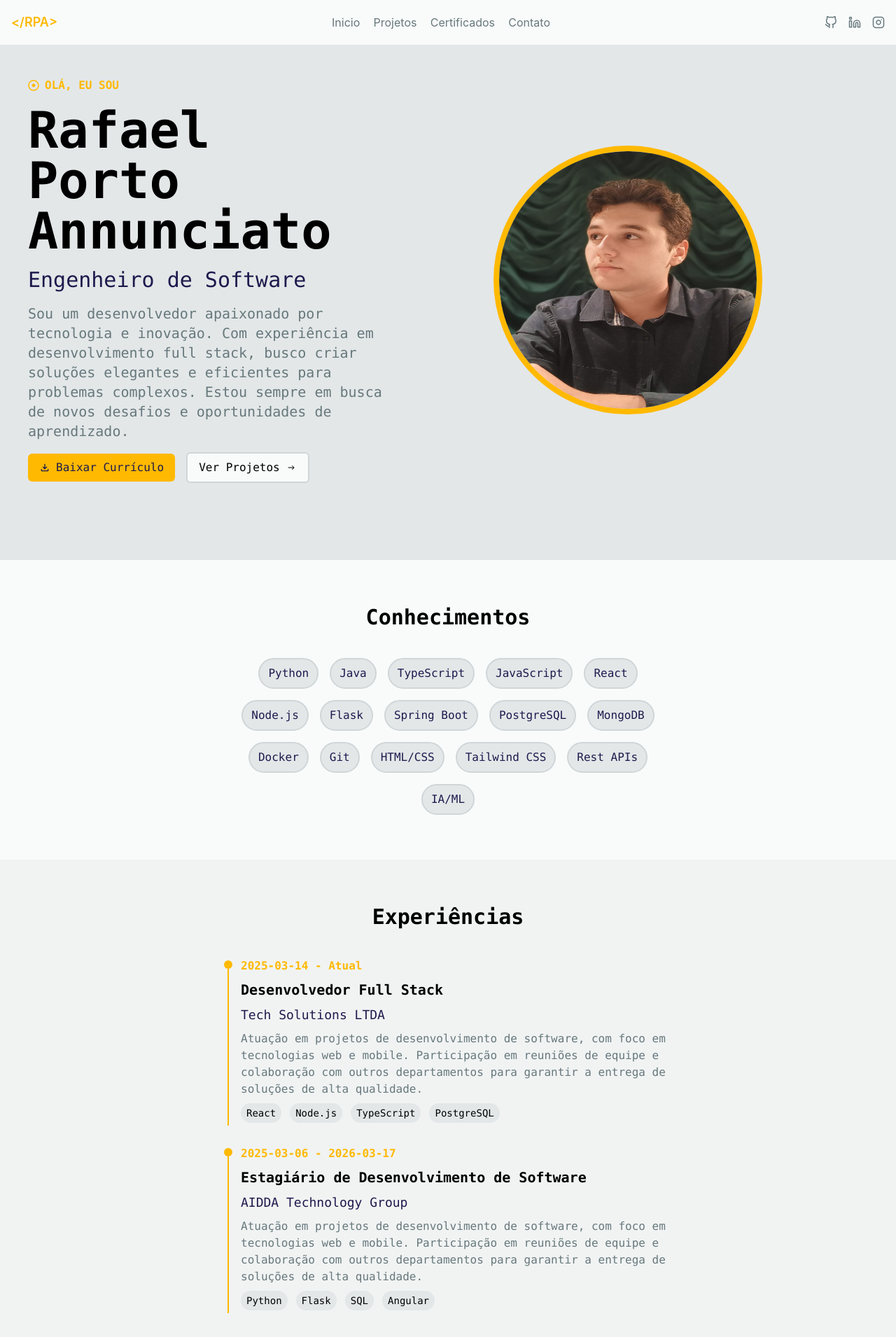
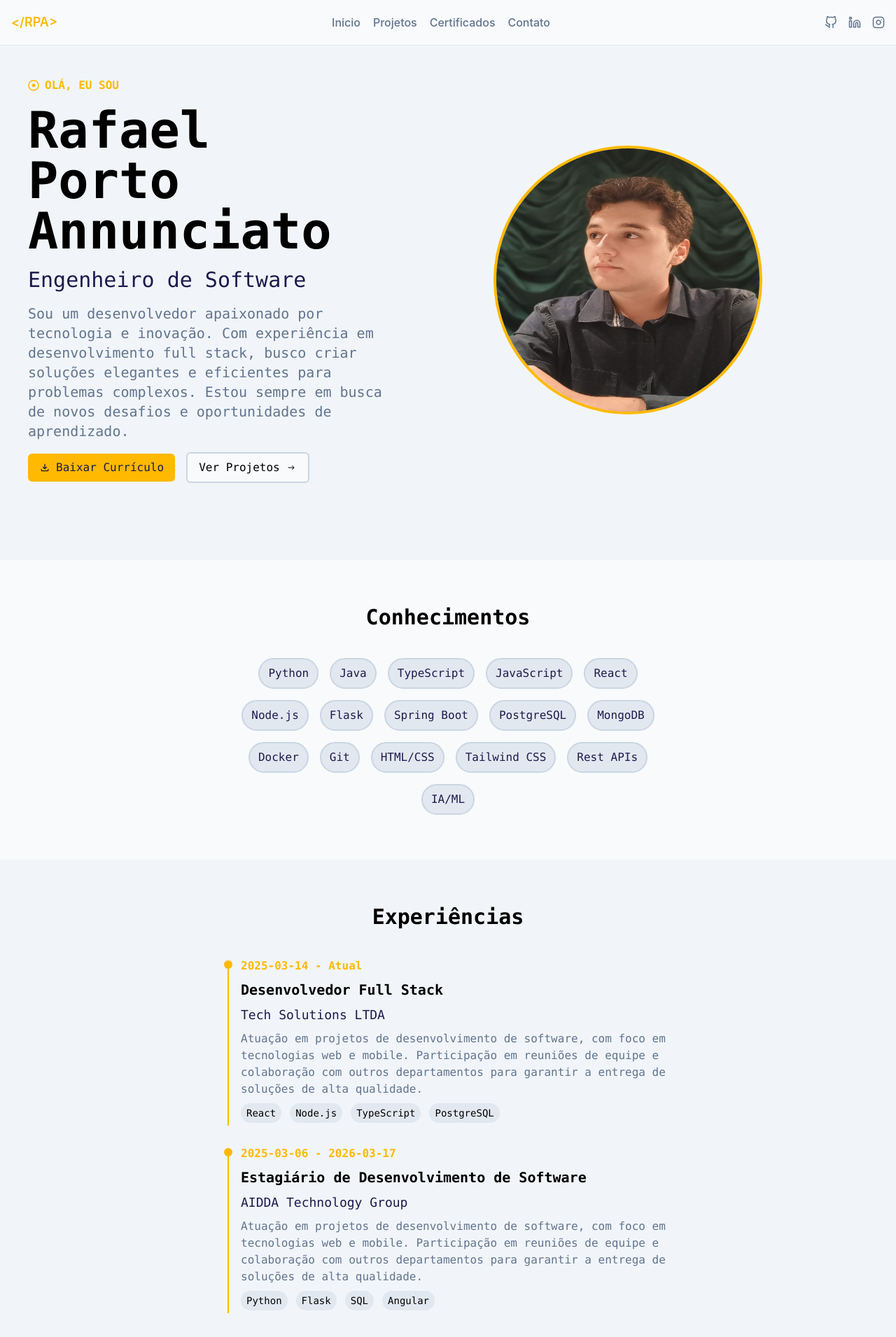
Before and after one commit to RafaelPA13/portifolio-v2, a React (Vite) app: page / in a window 1280 px wide. Shown: the top 1910 px of the page at 70% size. Built offline with nearby package versions, Linux system fonts and the light colour scheme.

Commit message:
fix: Ajuste ma coloração

```diff
--- a/src/components/experienciasCard.jsx
+++ b/src/components/experienciasCard.jsx
@@ -12,7 +12,7 @@ export default function ExperienciasCard({ experiencia }) {
             <h5 className="font-semibold text-amber-400">{experiencia.data_inicio} - {experiencia.data_fim ? experiencia.data_fim : "Atual"}</h5>
             <h3 className="font-bold text-xl">{experiencia.cargo}</h3>
             <h4 className="font-medium text-lg text-indigo-950">{experiencia.empresa}</h4>
-            <p className="text-base text-mist-500">{experiencia.descricao}</p>
+            <p className="text-base text-slate-500">{experiencia.descricao}</p>
             <ul className="flex flex-wrap gap-3">
                 {experiencia.tecnologias.map((tecnologia, index) => (
                     <Skill key={index} skill={tecnologia} animated={false} inicio={false} card={true} />
--- a/src/components/filtro.jsx
+++ b/src/components/filtro.jsx
@@ -2,7 +2,7 @@ export default function Filtro({ options, selectedOption, onSelect }) {
   return (
     <ul className="flex items-center justify-center flex-wrap gap-2 w-full md:w-[95%]">
       <li
-        className={`py-2 px-3 rounded-full hover:cursor-pointer transition-colors ${selectedOption !== "Todos" ? "bg-mist-200 text-indigo-950 hover:bg-indigo-950 hover:text-mist-50" : "bg-amber-400 text-indigo-950"}`}
+        className={`py-2 px-3 rounded-full hover:cursor-pointer transition-colors ${selectedOption !== "Todos" ? "bg-slate-200 text-indigo-950 hover:bg-indigo-950 hover:text-slate-50" : "bg-amber-400 text-indigo-950"}`}
         onClick={() => onSelect("Todos")}
       >
         Todos
@@ -10,7 +10,7 @@ export default function Filtro({ options, selectedOption, onSelect }) {
       {options.map((option, index) => (
         <li
             key={index}
-            className={`py-2 px-3 rounded-full hover:cursor-pointer transition-colors ${selectedOption === option ? "bg-amber-400 text-indigo-950" : "bg-mist-200 text-indigo-950 hover:bg-indigo-950 hover:text-mist-50"}`}
+            className={`py-2 px-3 rounded-full hover:cursor-pointer transition-colors ${selectedOption === option ? "bg-amber-400 text-indigo-950" : "bg-slate-200 text-indigo-950 hover:bg-indigo-950 hover:text-slate-50"}`}
             onClick={() => onSelect(option)}>
             {option}
         </li>
--- a/src/components/links.jsx
+++ b/src/components/links.jsx
@@ -5,7 +5,7 @@ export default function Links({ text, icon, to, blank, iconLeft }) {
     <Link
       to={to}
       target={blank ? "_blank" : "_self"}
-      className="px-4 py-2 bg-mist-50 border-2 border-mist-300 flex items-center gap-2 rounded-md transition-colors duration-300 hover:cursor-pointer hover:bg-amber-400"
+      className="px-4 py-2 bg-slate-50 border-2 border-slate-300 flex items-center gap-2 rounded-md transition-colors duration-300 hover:cursor-pointer hover:bg-amber-400"
     >
       {icon ? (
         iconLeft ? (
--- a/src/components/navbar.jsx
+++ b/src/components/navbar.jsx
@@ -54,7 +54,7 @@ export default function Navbar({ admin }) {
   const navLinks = admin ? adminLinks : clientLinks;
 
   return (
-    <header className="bg-mist-50 z-50 fixed top-0 left-0 w-full border-b border-mist-200">
+    <header className="bg-slate-50 z-50 fixed top-0 left-0 w-full border-b border-slate-200">
       <div className="h-16 flex items-center justify-between px-4">
         <span className="flex items-center gap-1 font-semibold text-lg">
           {admin && <LuLayoutDashboard className="text-amber-400" />}
@@ -65,7 +65,7 @@ export default function Navbar({ admin }) {
         <nav className={`hidden md:flex ${admin ? "w-[45%]" : "w-[25%]"} justify-between`}>
           {navLinks.map((link, index) => (
             <Link key={index} to={link.path}>
-              <span className="flex items-center gap-1 text-mist-500 hover:text-amber-400 transition-colors">
+              <span className="flex items-center gap-1 font-medium text-slate-500 hover:text-amber-400 transition-colors">
                 {link.icon}
                 {link.name}
               </span>
@@ -78,7 +78,7 @@ export default function Navbar({ admin }) {
               <RxExit /> Sair
             </button>
           ) : (
-            <ul className="flex gap-4 text-lg text-mist-500">
+            <ul className="flex gap-4 text-lg font-medium text-slate-500">
               <a className="hover:text-amber-400 transition-colors" href="https://github.com/RafaelPA13" target="_blank" rel="noopener noreferrer"><FiGithub /></a>
               <a className="hover:text-amber-400 transition-colors" href="https://www.linkedin.com/in/rafael-porto-annunciato-751512265" target="_blank" rel="noopener noreferrer"><FiLinkedin /></a>
               <a className="hover:text-amber-400 transition-colors" href="https://www.instagram.com/rafaportann__/" target="_blank" rel="noopener noreferrer"><FiInstagram /></a>
@@ -86,7 +86,7 @@ export default function Navbar({ admin }) {
           )}
         </div>
         <button
-          className="md:hidden text-2xl text-mist-500 hover:text-amber-400 transition-colors"
+          className="md:hidden text-2xl text-slate-500 hover:text-amber-400 transition-colors"
           onClick={toggleMenu}
           aria-label="Abrir menu"
         >
@@ -95,11 +95,11 @@ export default function Navbar({ admin }) {
       </div>
       {isVisible && (
         <div
-          className={`md:hidden absolute top-16 left-0 w-full h-screen bg-mist-50 shadow-md z-50 flex flex-col px-4 gap-1 transition-all duration-[400ms] ease-in-out ${openMenu ? "opacity-100 translate-y-0" : "opacity-0 -translate-y-4"}`}>
+          className={`md:hidden absolute top-16 left-0 w-full h-screen bg-slate-50 shadow-md z-50 flex flex-col px-4 gap-1 transition-all duration-[400ms] ease-in-out ${openMenu ? "opacity-100 translate-y-0" : "opacity-0 -translate-y-4"}`}>
           {navLinks.map((link, index) => (
             <Link key={index} to={link.path} onClick={handleClose}>
               <span
-                className={`flex items-center gap-2 py-3 border-b border-mist-200 text-mist-500 hover:text-amber-400 transition-colors transition-all duration-[400ms] ease-in-out ${openMenu ? "opacity-100 translate-x-0" : "opacity-0 -translate-x-4"}`}
+                className={`flex items-center gap-2 py-3 border-b border-slate-200 text-slate-500 hover:text-amber-400 transition-colors transition-all duration-[400ms] ease-in-out ${openMenu ? "opacity-100 translate-x-0" : "opacity-0 -translate-x-4"}`}
                 style={{ transitionDelay: `${index * 60}ms` }}
               >
                 {link.icon}
@@ -115,7 +115,7 @@ export default function Navbar({ admin }) {
               <RxExit /> Sair
             </button>
           ) : (
-            <div className="flex gap-5 mt-3 text-xl text-mist-500">
+            <div className="flex gap-5 mt-3 text-xl text-slate-500">
               <a className="hover:text-amber-400 transition-colors" href="https://github.com/RafaelPA13" target="_blank" rel="noopener noreferrer"><FiGithub /></a>
               <a className="hover:text-amber-400 transition-colors" href="https://www.linkedin.com/in/rafael-porto-annunciato-751512265" target="_blank" rel="noopener noreferrer"><FiLinkedin /></a>
               <a className="hover:text-amber-400 transition-colors" href="https://www.instagram.com/rafaportann__/" target="_blank" rel="noopener noreferrer"><FiInstagram /></a>
--- a/src/components/skill.jsx
+++ b/src/components/skill.jsx
@@ -1,6 +1,6 @@
 import useInView from "../hooks/useInView";
 
-export default function Skill({ skill, animated = true, delay = 0, inicio = true, card = false, amarelo = false, }) {
+export default function Skill({ skill, animated = true, delay = 0, inicio = true, card = false }) {
   const { ref, inView } = useInView();
 
   return (
@@ -8,8 +8,8 @@ export default function Skill({ skill, animated = true, delay = 0, inicio = true
       ref={ref}
       style={animated ? { animationDelay: `${delay}ms`, animationFillMode: "backwards" } : {}}
       className={
-        `${inicio ? "bg-mist-200 border-2 border-mist-300 px-3 py-2 text-indigo-950"
-          : card ? "bg-mist-200 border-0 px-2 py-1 text-sm" : "bg-amber-100 border-0 px-2 py-1 text-sm text-amber-400"}
+        `${inicio ? "bg-slate-200 border-2 border-slate-300 px-3 py-2 text-indigo-950"
+          : card ? "bg-slate-200 border-0 px-2 py-1 text-sm" : "bg-amber-100 border-0 px-2 py-1 text-sm text-amber-400"}
         rounded-full transition-opacity duration-300
         ${animated ? (inView ? "animate-zoom-in" : "opacity-0") : ""}`}
     >
--- a/src/pages/client/inicio.jsx
+++ b/src/pages/client/inicio.jsx
@@ -37,7 +37,7 @@ export default function Inicio() {
 
   return (
     <>
-      <section className="px-6 md:px-10 min-h-screen bg-mist-200 flex flex-col-reverse md:flex-row items-center justify-center md:justify-between gap-8 md:gap-0 pt-24 pb-10 md:pt-0 md:pb-0">
+      <section className="px-6 md:px-10 min-h-screen bg-slate-100 flex flex-col-reverse md:flex-row items-center justify-center md:justify-between gap-8 md:gap-0 pt-24 pb-10 md:pt-0 md:pb-0">
         <div className="w-full md:w-[75%] flex flex-col gap-4 text-left animate-fade-in-left">
           <h5 className="flex items-center gap-2 font-semibold text-amber-400">
             <FaRegDotCircle /> OLÁ, EU SOU
@@ -48,7 +48,7 @@ export default function Inicio() {
           <h2 className="text-2xl md:text-3xl font-medium text-indigo-950">
             Engenheiro de Software
           </h2>
-          <p className="text-base md:text-xl text-mist-500">
+          <p className="text-base md:text-xl text-slate-500">
             Sou um desenvolvedor apaixonado por tecnologia e inovação. Com
             experiência em desenvolvimento full stack, busco criar soluções
             elegantes e eficientes para problemas complexos. Estou sempre em
@@ -63,11 +63,11 @@ export default function Inicio() {
           <img
             src="/Rafael.jpeg"
             alt="Rafael Porto Annunciato"
-            className="size-48 sm:size-64 md:size-96 rounded-full border-8 border-amber-400"
+            className="size-48 sm:size-64 md:size-96 rounded-full border-4 border-amber-400"
           />
         </div>
       </section>
-      <section className="bg-mist-50 flex flex-col items-center justify-center gap-10 py-16">
+      <section className="bg-slate-50 flex flex-col items-center justify-center gap-10 py-16">
         <h2 ref={refConhecimentos} style={{animationFillMode: "backwards"}} className={`text-3xl font-semibold ${inViewConhecimentos ? "animate-fade-in-up" : "opacity-0"}`}>Conhecimentos</h2>
         <ul className="w-[75%] flex justify-center flex-wrap gap-4 md:w-[50%]">
           {skills.map((skill, index) => (
@@ -75,7 +75,7 @@ export default function Inicio() {
           ))}
         </ul>
       </section>
-      <section className="bg-mist-100 flex flex-col items-center justify-center gap-10 py-16">
+      <section className="bg-slate-100 flex flex-col items-center justify-center gap-10 py-16">
         <h2 ref={refExperiencias} style={{animationFillMode: "backwards"}} className={`text-3xl font-semibold ${inViewExperiencias ? "animate-fade-in-up" : "opacity-0"}`}>Experiências</h2>
         <ul className="flex flex-col gap-8 w-[75%] md:w-[50%]">
           {experiencias.map((experiencia, index) => (
--- a/src/pages/client/projetos.jsx
+++ b/src/pages/client/projetos.jsx
@@ -47,10 +47,10 @@ export default function Projetos() {
   const projetosFiltrados = filtroAtivo === "Todos" ? projetos : projetos.filter(projeto => projeto.tecnologias.some(tech => tech.nome === filtroAtivo));
 
   return (
-    <div className="py-32 bg-mist-100 min-h-screen flex flex-col items-center gap-10">
+    <div className="py-32 bg-slate-100 min-h-screen flex flex-col items-center gap-10">
       <div className="text-center animate-fade-in-up">
         <h1 className="text-3xl font-semibold mb-3">Projetos</h1>
-        <h2 className="text-xl text-gray-600">
+        <h2 className="text-lg text-slate-600">
           Conheça alguns dos meus trabalhos
         </h2>
       </div>
```
Also changed, not shown: src/components/projetosCard.jsx (+5 -5 lines), public/imagem-nao-encontrada.png (deleted), public/imagem-nao-encontrada.svg (added).
